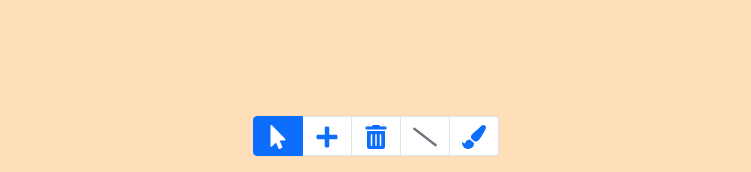
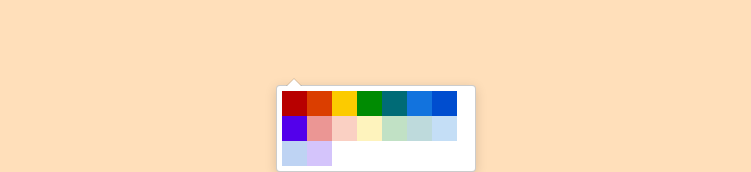
Before and after one commit to TheNarrator42/crispy-notes, a React (Create React App) app in the folder client/: page / in a window 1280 px wide. Shown: the part 628-800 px from the top of the page, without its empty margins (264-1015 px from the left). Built offline with nearby package versions, Linux system fonts and the light colour scheme.

Commit message:
colors or something idk

```diff
--- a/client/package.json
+++ b/client/package.json
@@ -9,6 +9,7 @@
     "bootstrap": "^5.1.3",
     "react": "^17.0.2",
     "react-bootstrap": "^2.1.2",
+    "react-color": "^2.19.3",
     "react-dom": "^17.0.2",
     "react-draggable": "^4.4.4",
     "react-edit-text": "^4.2.0",
--- a/client/src/components/Book.jsx
+++ b/client/src/components/Book.jsx
@@ -1,6 +1,7 @@
 import { React, useState, useEffect } from "react";
 import { useHotkeys } from "react-hotkeys-hook";
 import Pagination from "react-bootstrap/Pagination";
+import { GithubPicker } from "react-color";
 import {
   FaMousePointer,
   FaPaintBrush,
@@ -281,7 +282,12 @@ const Book = (props) => {
   };
 
   return (
-    <div className="full-container">
+    <div
+      className="full-container"
+      style={{
+        background: props.color,
+      }}
+    >
       <div className="book-container" onClick={onBackgroundClick}>
         {active !== -1 && !pageActive && (
           <svg className="lines-container" height="100vh" width="100vw">
@@ -320,7 +326,8 @@ const Book = (props) => {
           />
         ))}
       </div>
-      <Pagination>{toolbar}</Pagination>
+      {/* <Pagination>{toolbar}</Pagination> */}
+      <GithubPicker />
     </div>
   );
 };
--- a/client/src/index.css
+++ b/client/src/index.css
@@ -12,7 +12,6 @@ body {
     sans-serif;
   -webkit-font-smoothing: antialiased;
   -moz-osx-font-smoothing: grayscale;
-  background: rgb(255, 223, 186) !important;
 }
 
 code {
--- a/client/src/index.js
+++ b/client/src/index.js
@@ -6,7 +6,7 @@ import Book from './components/Book';
 import 'bootstrap/dist/css/bootstrap.min.css';
 
 ReactDOM.render(
-  <Book pages={[
+  <Book color="rgb(255, 223, 186)" pages={[
   {id: 0, title: "Biology", cards: [
     {id: 0, title: "Mitochondria", color: "rgb(255,179,186)", pos: {
       x: 500, y: 500
```
Also changed, not shown: 1 other file (tests, documents, lock files or other folders).
